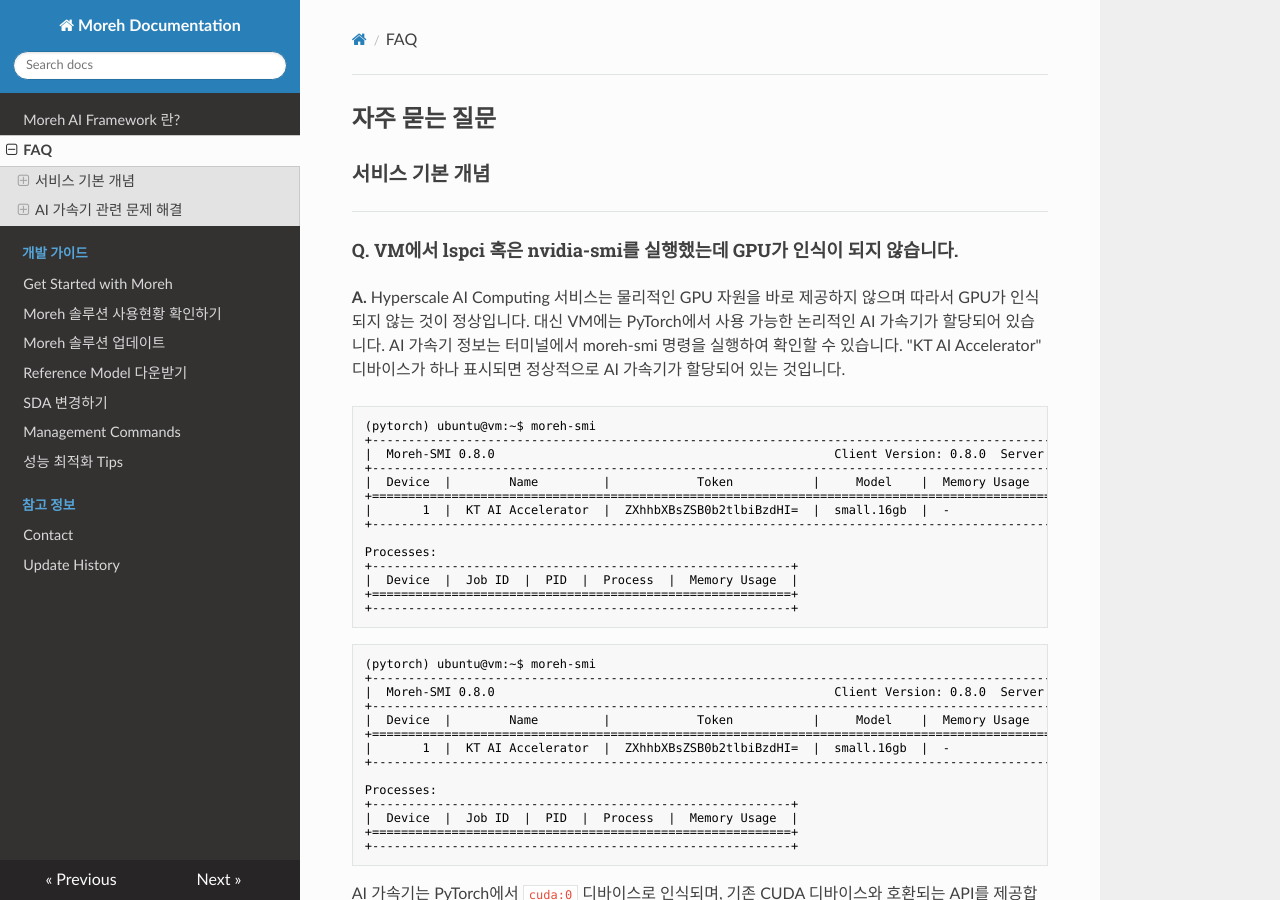
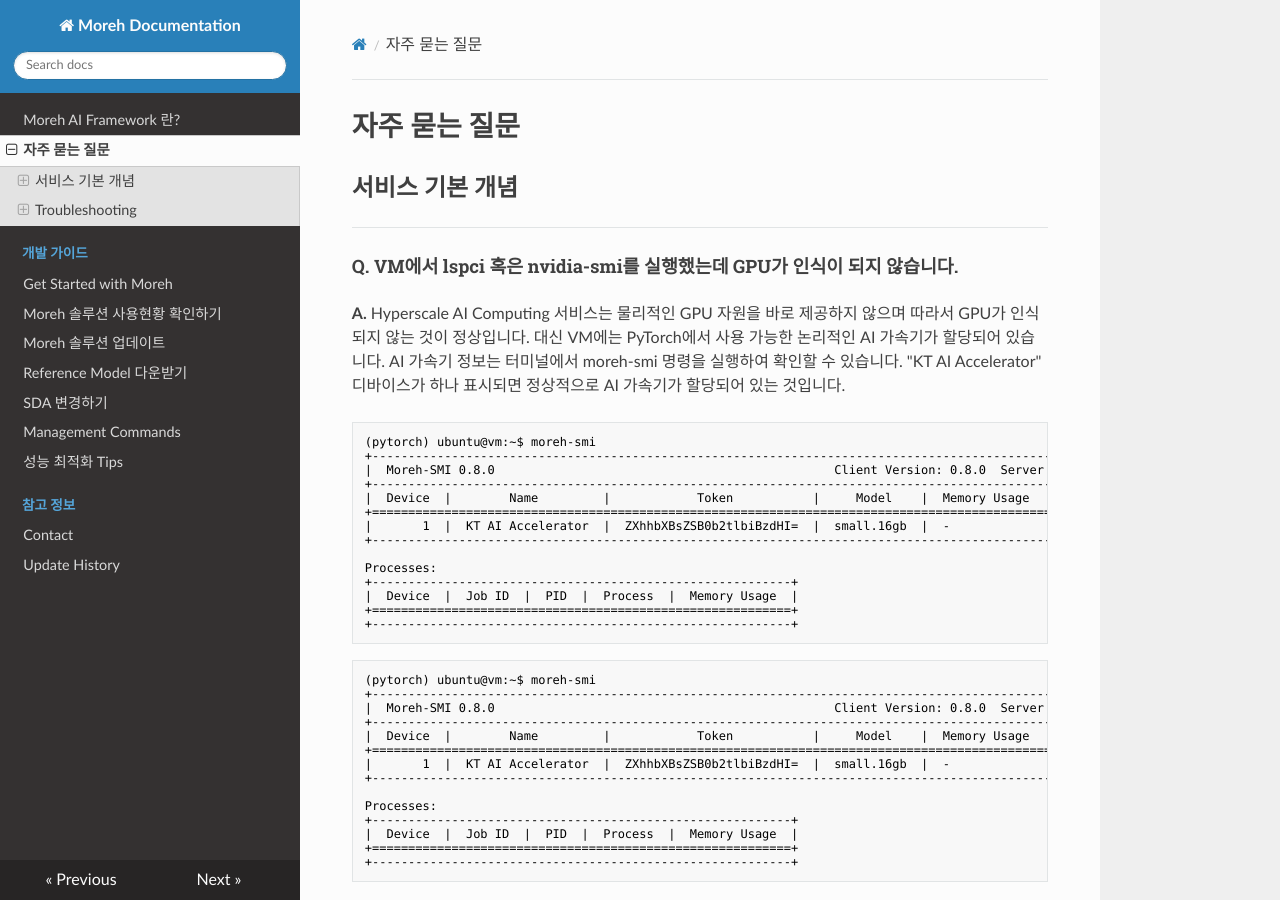
Before and after one commit to johyun1001/moreh-docs-public, an MkDocs documentation site: the page built from docs/FAQ.md, in a window 1280 px wide and 900 px high. Built offline with MkDocs 1.6.1, drawn with Linux system fonts in a browser that asks for light colours; nearby versions of some CDN libraries.

Commit message:
subtitles

```diff
--- a/docs/FAQ.md
+++ b/docs/FAQ.md
@@ -1,6 +1,6 @@
-## 자주 묻는 질문
+# 자주 묻는 질문
 
-### 서비스 기본 개념
+## 서비스 기본 개념
 
 ---
 
@@ -289,6 +289,8 @@ installed : /usr/lib/libmodnnruntime.so
 
 ---
 
+## Troubleshooting
+
 #### **Q. PyTorch 프로그램을 실행하였는데 CUDA error가 출력되면서 프로그램이 강제 종료됩니다.**
 
 **A.** 우선 터미널에서 `conda list pytorch`를 실행하여 PyTorch가 정상 설치되었는지 확인하십시오. PyTorch 버전이 `1.7.1+cu110.moreh00.0.0`와 같은 형식으로 표시되면 정상 설치되어 있는 것입니다.
```
